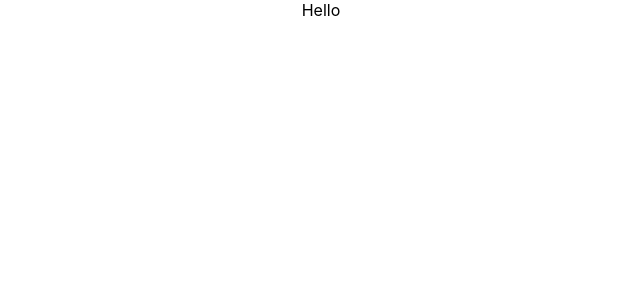
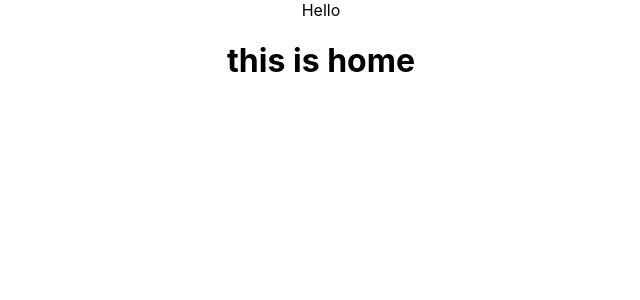
Before and after one commit to AH-Likhon/career-impacts-client-side, a React (Create React App) app: page / in a window 1280 px wide. Shown: the top 300 px of the page, without its empty margins (319-959 px from the left). Built offline with nearby package versions, Linux system fonts and the light colour scheme.

Commit message:
check branch

```diff
--- a/src/App.js
+++ b/src/App.js
@@ -1,10 +1,12 @@
 import logo from './logo.svg';
 import './App.css';
+import Home from './Pages/Home/Home/Home';
 
 function App() {
   return (
     <div className="App">
       Hello
+      <Home></Home>
     </div>
   );
 }
--- /dev/null
+++ b/src/Pages/Home/Home/Home.js
@@ -0,0 +1,11 @@
+import React from 'react';
+
+const Home = () => {
+    return (
+        <div>
+            <h1>this is home</h1>
+        </div>
+    );
+};
+
+export default Home;
```
